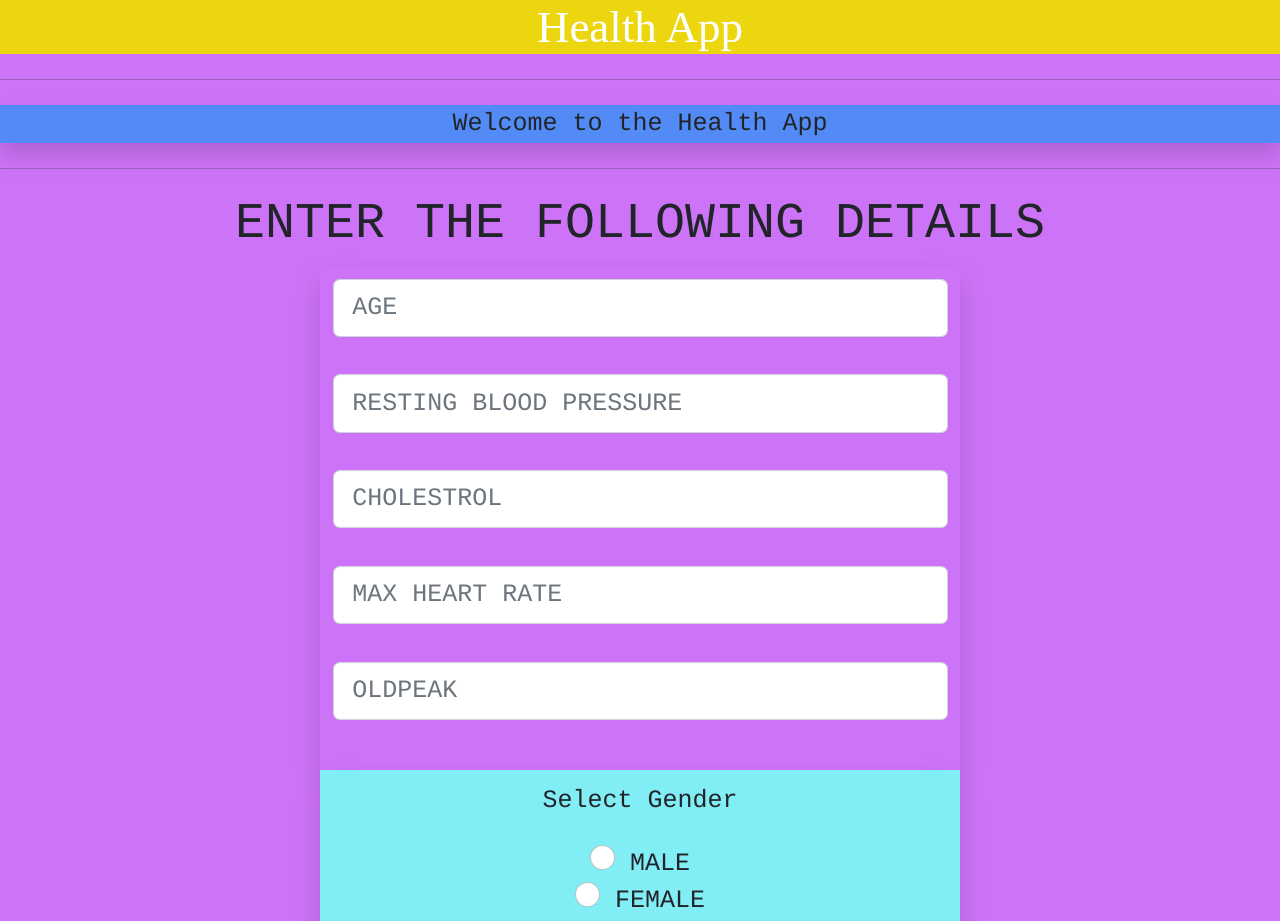
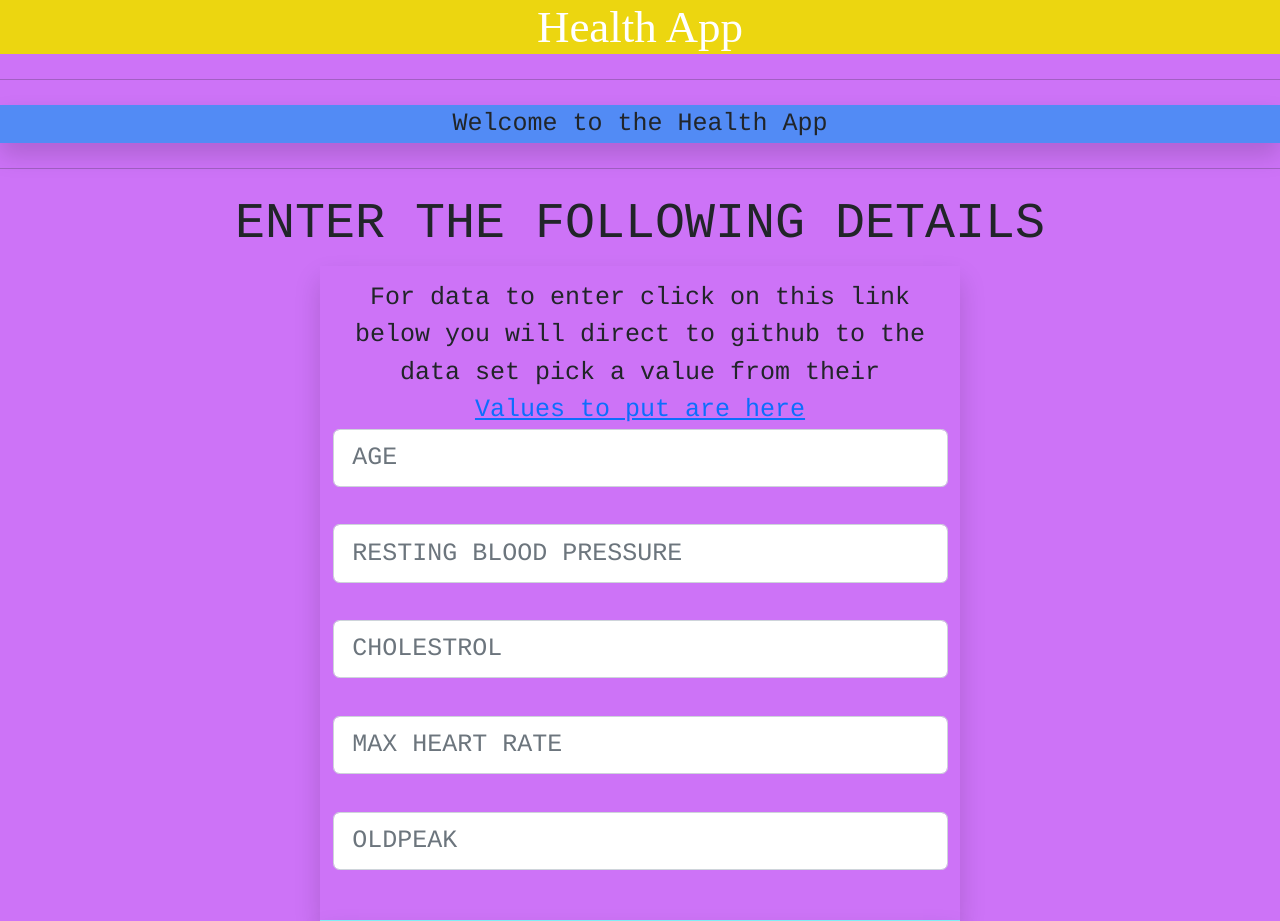
Before and after one commit to Tejas-cpu-cyber/TejasML, a Flask app: page / in a window 1280 px wide. Shown: the top 921 px of the page. Run offline with Flask 2, Linux system fonts and the light colour scheme; a user stored in the database is signed in.

Commit message:
Update home.html

```diff
--- a/templates/home.html
+++ b/templates/home.html
@@ -23,6 +23,8 @@
 <form action = "/check" method="POST">
 <h2>ENTER THE FOLLOWING DETAILS</h2>
  <div class="col-6 p-2 shadow">
+	 <label>For data to enter click on this link below you will direct to github to the data set pick a value from their</label>
+	 <a href="https://github.com/Tejas-cpu-cyber/TejasML/blob/main/heart1.csv">Values to put are here</a>
 <input type="number" name="age" placeholder="AGE" class="form-control" required><br>
 <input type="number" name="bp" placeholder="RESTING BLOOD PRESSURE" class="form-control" required><br>
 <input type="number" name="cho" placeholder="CHOLESTROL" class="form-control" required><br>
```
